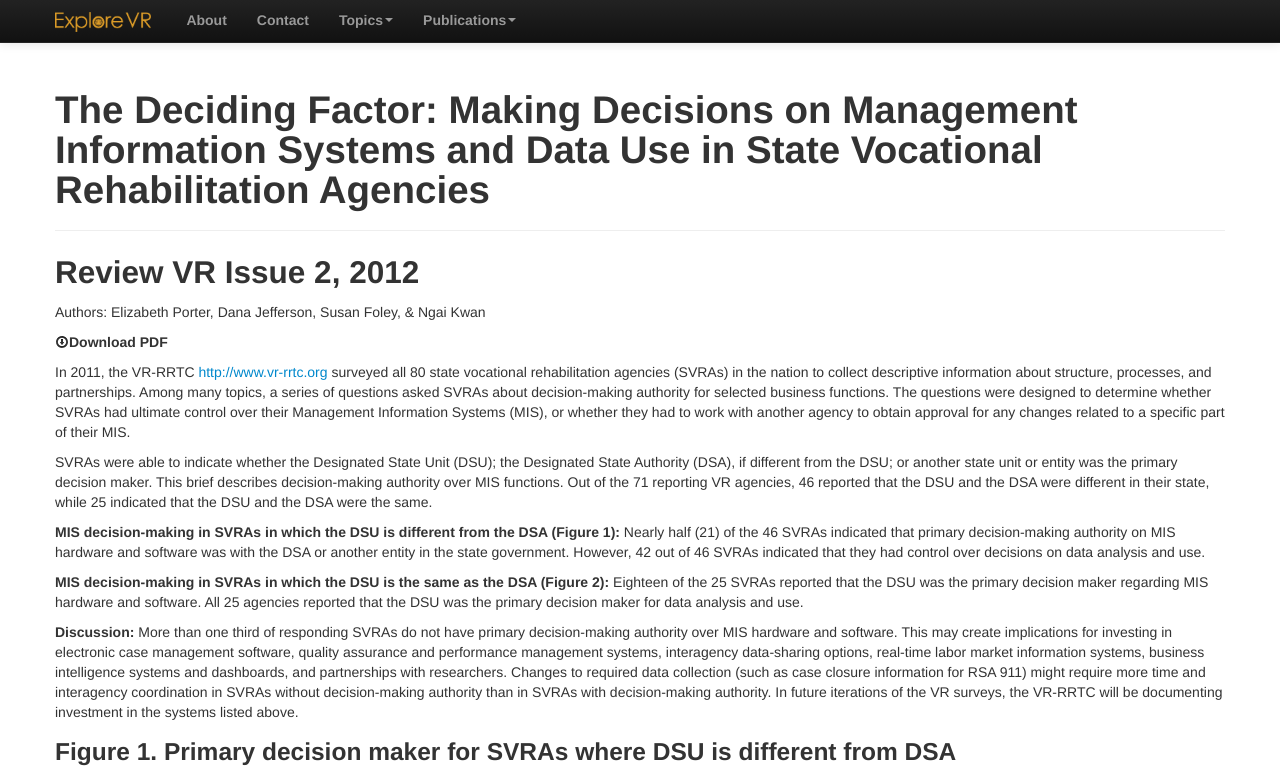
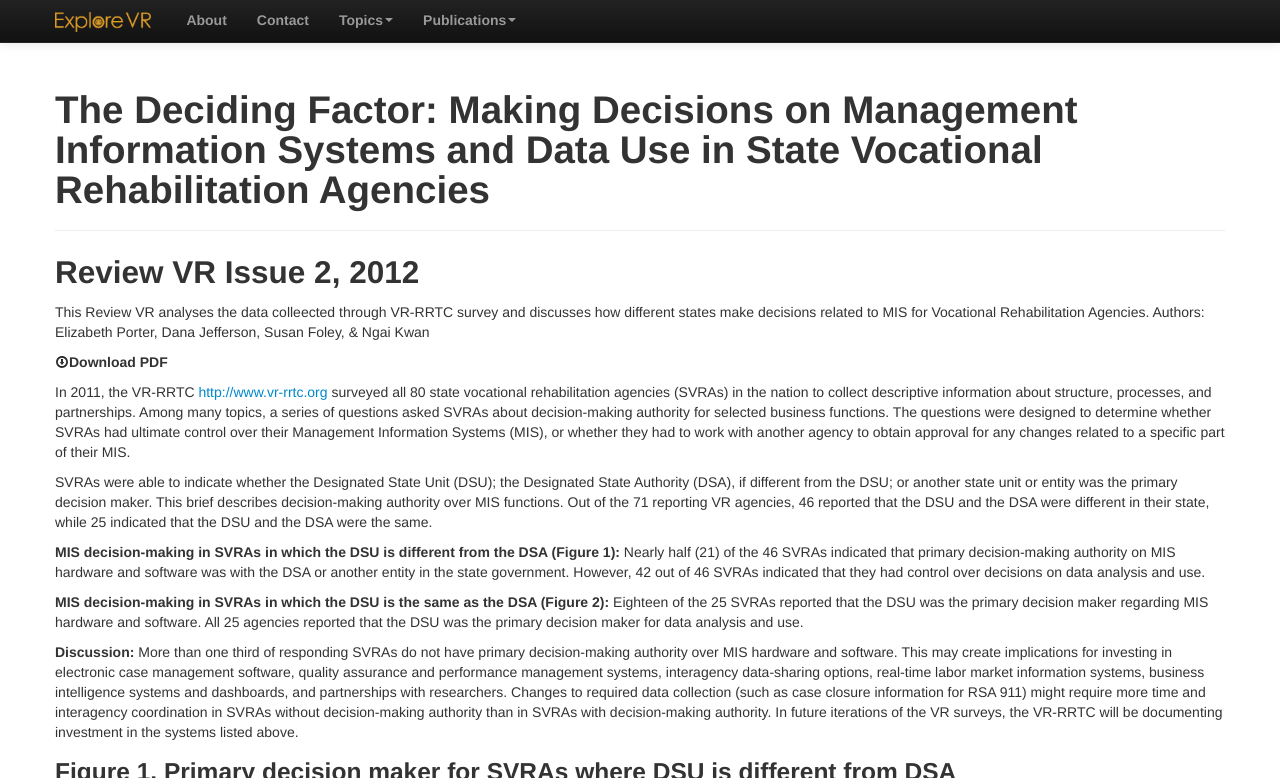
Before and after one commit to communityinclusion/explorevr.org, a Jekyll site: the page built from _posts/2013-03-04-the-deciding-factor-making-decisions-on-management-information-systems-and-data-use-in-state-vocational-rehabilitation-agencies.md, in a window 1280 px wide and 900 px high, cut to the strip 0-778 px from the top of the window. Built offline with Jekyll 4.4.1, drawn with Linux system fonts in a browser that asks for light colours; Markdown is read by kramdown in place of the engine named in the settings.

Commit message:
Updated 2013-03-04-the-deciding-factor-making-decisions-on-management-information-systems-and-data-use-in-state-vocational-rehabilitation-agencies.md

```diff
--- a/_posts/2013-03-04-the-deciding-factor-making-decisions-on-management-information-systems-and-data-use-in-state-vocational-rehabilitation-agencies.md
+++ b/_posts/2013-03-04-the-deciding-factor-making-decisions-on-management-information-systems-and-data-use-in-state-vocational-rehabilitation-agencies.md
@@ -1,11 +1,16 @@
 ---
-title: 'The Deciding Factor: Making Decisions on Management Information Systems and Data Use in State Vocational Rehabilitation Agencies'
+published: true
+title: "The Deciding Factor: Making Decisions on Management Information Systems and Data Use in State Vocational Rehabilitation Agencies"
 author: kartik
 layout: post
-categories: [review_vr]
+categories:
+  - review_vr
 tags: VR Survey
+
 ---
+
 <h2>Review VR Issue 2, 2012</h2>
+This Review VR analyses the data colleected through VR-RRTC survey and discusses how different states make decisions related to MIS for Vocational Rehabilitation Agencies.
 Authors: Elizabeth Porter, Dana Jefferson, Susan Foley, &amp; Ngai Kwan
 
 <span class="left"><a href="files/review_vr/ReviewVR_2.pdf"><img src="img/ReviewVR_2_.png" alt="" /></a></span>
@@ -16,11 +21,11 @@ In 2011, the VR-RRTC <a href="www.VR-RRTC.org">http://www.vr-rrtc.org</a> survey
 
 SVRAs were able to indicate whether the Designated State Unit (DSU); the Designated State Authority (DSA), if different from the DSU; or another state unit or entity was the primary decision maker. This brief describes decision-making authority over MIS functions. Out of the 71 reporting VR agencies, 46 reported that the DSU and the DSA were different in their state, while 25 indicated that the DSU and the DSA were the same.
 
-<strong>MIS decision-making in SVRAs in which the DSU is different from the DSA (Figure 1):</strong> Nearly half (21) of the 46 SVRAs indicated that primary decision-making authority on MIS hardware and software was with the DSA or another entity in the state government. However, 42 out of 46 SVRAs indicated that they had control over decisions on data analysis and use.
+**MIS decision-making in SVRAs in which the DSU is different from the DSA (Figure 1):** Nearly half (21) of the 46 SVRAs indicated that primary decision-making authority on MIS hardware and software was with the DSA or another entity in the state government. However, 42 out of 46 SVRAs indicated that they had control over decisions on data analysis and use.
 
-<strong>MIS decision-making in SVRAs in which the DSU is the same as the DSA (Figure 2):</strong> Eighteen of the 25 SVRAs reported that the DSU was the primary decision maker regarding MIS hardware and software. All 25 agencies reported that the DSU was the primary decision maker for data analysis and use.
+**MIS decision-making in SVRAs in which the DSU is the same as the DSA (Figure 2):** Eighteen of the 25 SVRAs reported that the DSU was the primary decision maker regarding MIS hardware and software. All 25 agencies reported that the DSU was the primary decision maker for data analysis and use.
 
-<strong>Discussion:</strong> More than one third of responding SVRAs do not have primary decision-making authority over MIS hardware and software. This may create implications for investing in electronic case management software, quality assurance and performance management systems, interagency data-sharing options, real-time labor market information systems, business intelligence systems and dashboards, and partnerships with researchers. Changes to required data collection (such as case closure information for RSA 911) might require more time and interagency coordination in SVRAs without decision-making authority than in SVRAs with decision-making authority. In future iterations of the VR surveys, the VR-RRTC will be documenting investment in the systems listed above.
+**Discussion:** More than one third of responding SVRAs do not have primary decision-making authority over MIS hardware and software. This may create implications for investing in electronic case management software, quality assurance and performance management systems, interagency data-sharing options, real-time labor market information systems, business intelligence systems and dashboards, and partnerships with researchers. Changes to required data collection (such as case closure information for RSA 911) might require more time and interagency coordination in SVRAs without decision-making authority than in SVRAs with decision-making authority. In future iterations of the VR surveys, the VR-RRTC will be documenting investment in the systems listed above.
 <h3>Figure 1. Primary decision maker for SVRAs where DSU is different from DSA</h3>
 <div><iframe width="760px" height="646px" frameborder="0" scrolling="no" src="https://opendata.socrata.com/w/ayvi-3yb6/y34g-bnf3?cur=FtnGD0XfbE1&amp;from=root"></iframe><a href="http://www.socrata.com/" target="_blank">Powered by Socrata</a>
 
```
